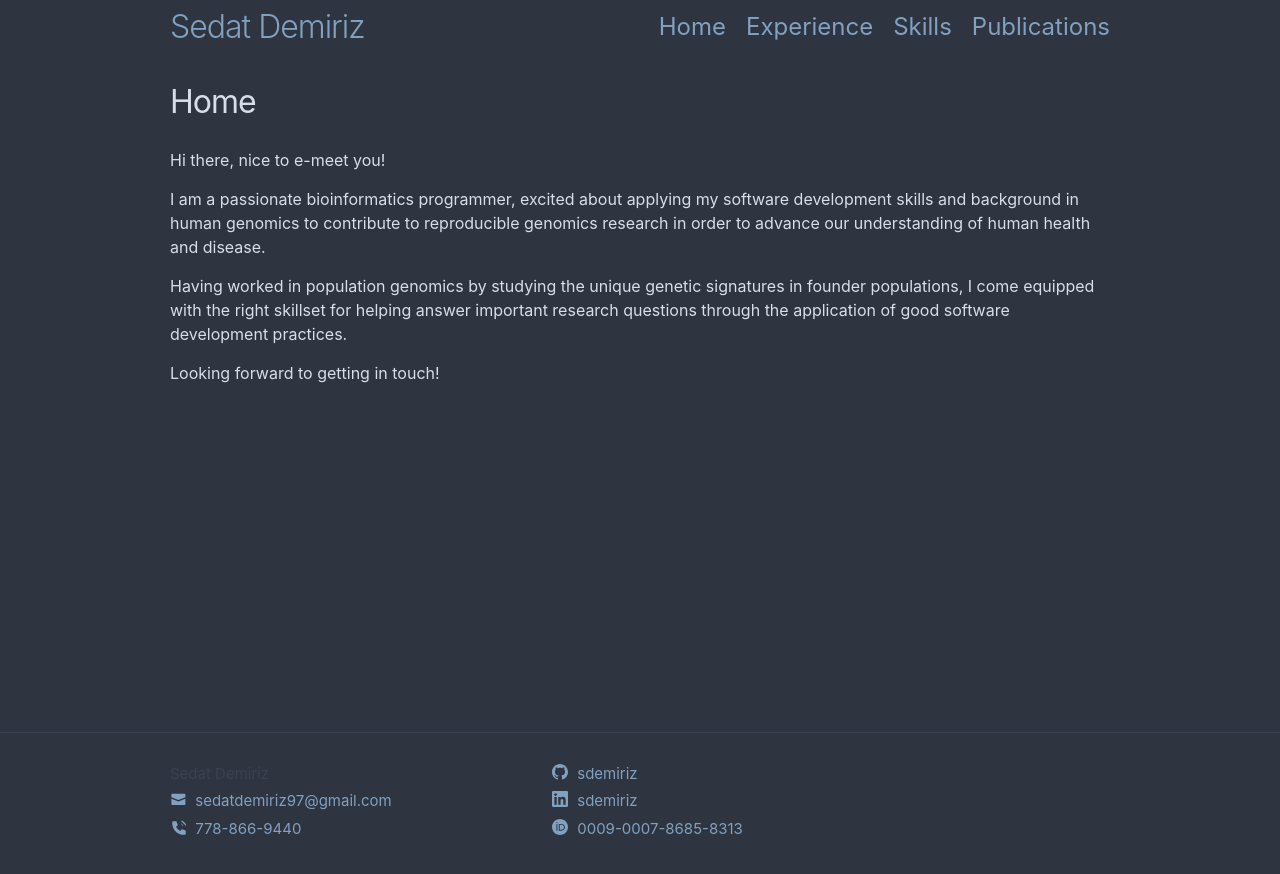
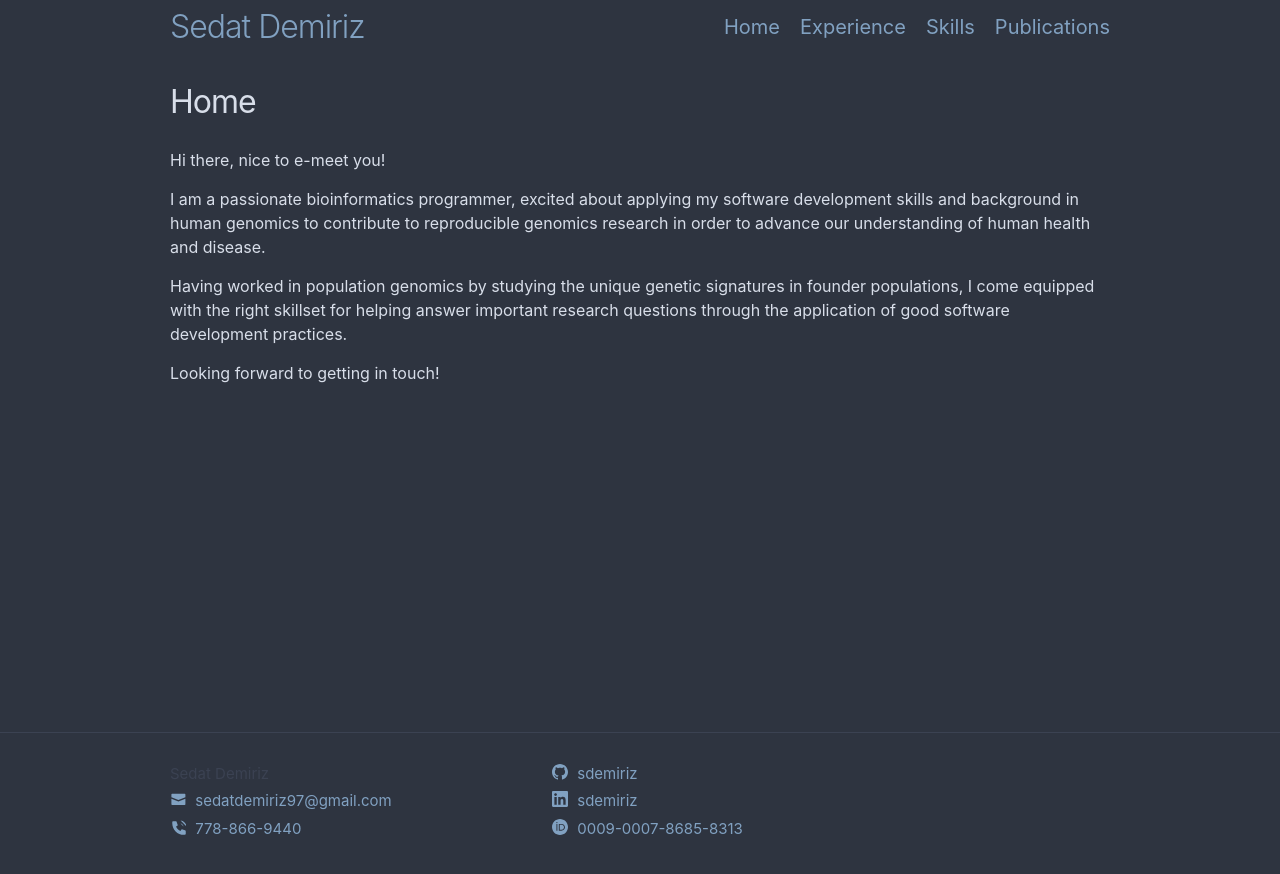
Before and after one commit to sdemiriz/sdemiriz.github.io, a Jekyll site: the page built from 01_home.html, in a window 1280 px wide. Shown: the top 874 px of the page. Built offline with Jekyll 4.4.1, drawn with Linux system fonts in a browser that asks for light colours.

Commit message:
fix: reduce navbar element sizes

```diff
--- a/_sass/minima/_layout.scss
+++ b/_sass/minima/_layout.scss
@@ -24,7 +24,7 @@
 }
 
 .site-nav {
-  @include relative-font-size(1.5);
+  @include relative-font-size(1.25);
   float: right;
   line-height: $base-line-height * $base-font-size * 2.25;
 
```
